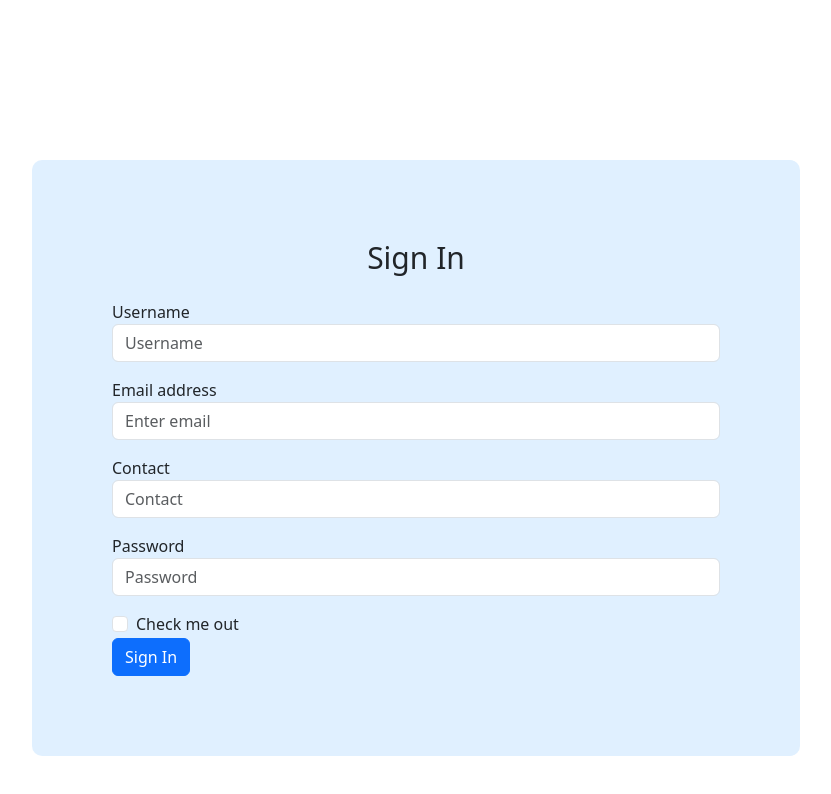
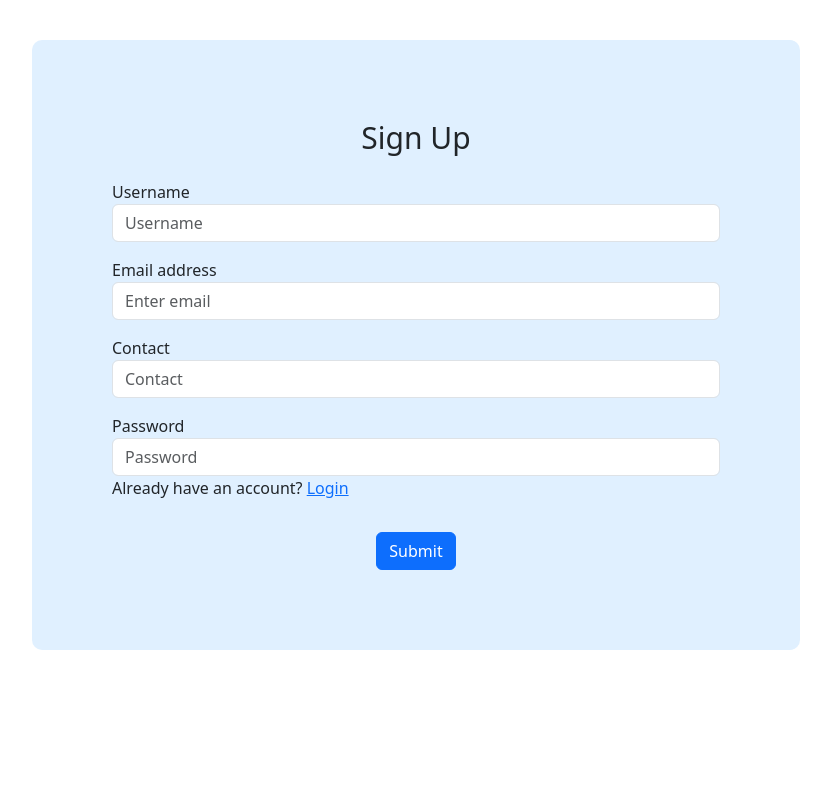
Before and after one commit to Nithinonline/shopAdmin-client, an Angular app: page /register in a window 1280 px wide. Shown: the top 794 px of the page, without its empty margins (224-1055 px from the left). Built offline with nearby package versions, Linux system fonts and the light colour scheme.

Commit message:
feat:Auth

```diff
--- a/src/app/app-routing.module.ts
+++ b/src/app/app-routing.module.ts
@@ -2,10 +2,13 @@ import { NgModule } from '@angular/core';
 import { RouterModule, Routes } from '@angular/router';
 import { RegisterComponent } from './register/register.component';
 import { LoginComponent } from './login/login.component';
+import { HomeComponent } from './home/home.component';
 
 const routes: Routes = [
+  {path:"home", component:HomeComponent},
   {path:"register", component:RegisterComponent},
-  {path:"login", component:LoginComponent}
+  {path:"login", component:LoginComponent},
+
 
 ];
 
--- a/src/app/login/login.component.html
+++ b/src/app/login/login.component.html
@@ -1,19 +1,20 @@
 <div class="container">
     <h1 class="form-heading">Login</h1>
-    <form>
+    <form #loginForm="ngForm" (ngSubmit)="submitForm(loginForm)">
 
         <div class="form-group">
             <label for="email">Email address</label>
-            <input type="email" class="form-control" id="email" aria-describedby="emailHelp" placeholder="Enter email">
+            <input type="email" class="form-control" id="email" name="username" placeholder="Enter email" [(ngModel)]="formData.username">
         </div>
 
 
         <div class="form-group">
             <label for="password">password</label>
-            <input type="password" class="form-control" id="password"  placeholder="password">
+            <input type="password" class="form-control" id="password" name="password" placeholder="password" [(ngModel)]="formData.password">
         </div>
+        <span>create an account<a href="/register">SignUp</a></span>
         <div class="form-group">
-            <button type="submit" class="btn btn-primary" id="button">Login</button>
+            <button type="submit" class="btn btn-primary" id="button" (click)="loginMethod()">Login</button>
         </div>
     </form>
 </div>
--- a/src/app/login/login.component.ts
+++ b/src/app/login/login.component.ts
@@ -1,4 +1,6 @@
+import { HttpClient } from '@angular/common/http';
 import { Component } from '@angular/core';
+import { Router } from '@angular/router';
 
 @Component({
   selector: 'app-login',
@@ -7,4 +9,25 @@ import { Component } from '@angular/core';
 })
 export class LoginComponent {
 
+  constructor(private http:HttpClient,private router:Router){
+
+  }
+
+  formData={
+    username:'',
+    password:''
+  }
+
+  submitForm(form:any){
+    console.log(this.formData);
+  }
+
+
+  public loginMethod(){
+    this.http.post('http://127.0.0.1:8000/api/auth/login/',this.formData).subscribe((data)=>{
+      console.log(data)
+      this.router.navigate(['/home'])
+    })
+  }
+
 }
--- a/src/app/register/register.component.html
+++ b/src/app/register/register.component.html
@@ -1,9 +1,9 @@
 <div class="container">
-    <h1 class="form-heading">Sign In</h1>
+    <h1 class="form-heading">Sign Up</h1>
     <form #signInForm="ngForm" (ngSubmit)="submitForm(signInForm)">
         <div class="form-group">
             <label for="name">Username</label>
-            <input type="text" class="form-control" id="name" name="name" [(ngModel)]="formData.name" placeholder="Username">
+            <input type="text" class="form-control" id="name" name="username" [(ngModel)]="formData.username" placeholder="Username">
         </div>
         <div class="form-group">
             <label for="email">Email address</label>
@@ -17,10 +17,10 @@
             <label for="password">Password</label>
             <input type="password" class="form-control" id="password" name="password" [(ngModel)]="formData.password" placeholder="Password">
         </div>
-        <div class="form-group form-check">
-            <input type="checkbox" class="form-check-input" id="checkbox" name="checkbox" [(ngModel)]="formData.checkbox">
-            <label for="checkbox" class="form-check-label">Check me out</label>
+        <span>Already have an account? <a href="/login">Login</a></span>
+
+        <div class="button">
+            <button type="submit" class="btn btn-primary" (click)="postMethod()">Submit</button>
         </div>
-        <button type="submit" class="btn btn-primary">Sign In</button>
     </form>
 </div>
--- a/src/app/register/register.component.scss
+++ b/src/app/register/register.component.scss
@@ -1,7 +1,7 @@
 .container{
     display: flex;
     flex-direction: column;
-    margin-top: 20vh;
+    margin-top: 5vh;
     justify-content: center;
     width: 60vw;
     background-color:rgba(101,181,255,0.2);
@@ -22,6 +22,11 @@
     display: flex;
     flex-direction: row;
    }
+   .button{
+    display: flex;
+    justify-content: center;
+    margin-top: 4vh;
+   }
 
 
 }
--- a/src/app/register/register.component.ts
+++ b/src/app/register/register.component.ts
@@ -1,4 +1,6 @@
+import { HttpClient } from '@angular/common/http';
 import { Component } from '@angular/core';
+import { Router } from '@angular/router';
 
 @Component({
   selector: 'app-register',
@@ -7,16 +9,30 @@ import { Component } from '@angular/core';
 })
 export class RegisterComponent {
 
+  public postJsonValue:any;
+
+  constructor(private http:HttpClient, private router:Router){
+
+  }
+
   formData = {
-    name: '',
+    username: '',
     email: '',
     phone: '',
     password: '',
-    checkbox: false
   };
 
   submitForm(form: any) {
     console.log(this.formData);
 
   }
+
+  public postMethod(){
+    this.http.post('http://127.0.0.1:8000/api/auth/register/',this.formData).subscribe((data)=>{
+      console.log(data)
+      this.router.navigate(['/login'])
+    })
+  }
+
+
 }
```
Also changed, not shown: src/app/app.module.ts (+5 -2 lines).
